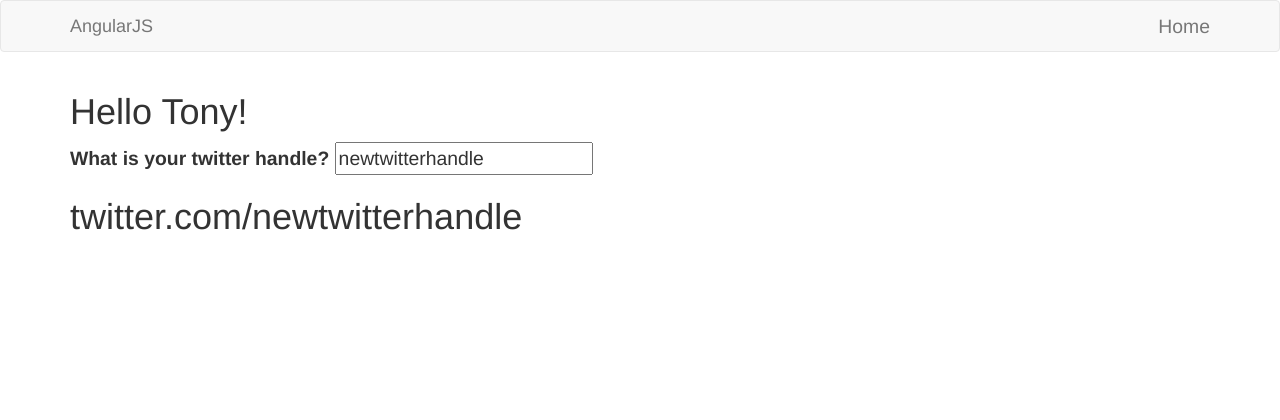
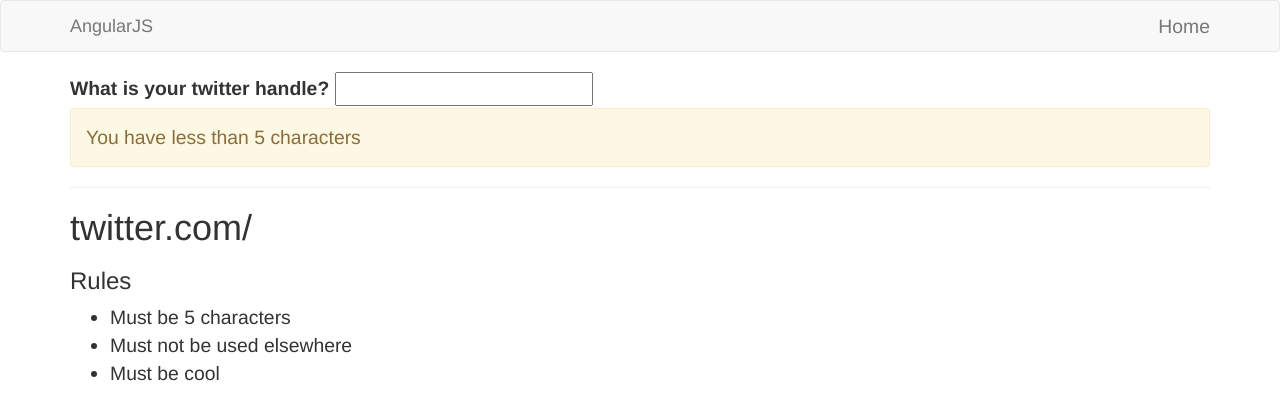
Before and after one commit to pavadaran/AngularJS-Udemy, a plain HTML site: page Snippets/index.htm in a window 1280 px wide. Drawn offline with nearby package versions, Linux system fonts and the light colour scheme.

Commit message:
Common Directives

```diff
--- a/Snippets/app.js
+++ b/Snippets/app.js
@@ -3,11 +3,6 @@ var angularApp = angular.module('angularApp', []);
 
 // CONTROLLERS
 angularApp.controller('mainController', ['$scope', '$filter', function($scope, $filter) {
-    $scope.name = 'Tony';
-
-    // $timeout(function() {
-    //     $scope.name = 'Everybody';
-    // }, 3000);
 
     $scope.handle = '';
 
@@ -15,16 +10,11 @@ angularApp.controller('mainController', ['$scope', '$filter', function($scope, $
         return $filter('lowercase')($scope.handle);
     }
 
-    $scope.$watch('handle', function(newValue, oldValue) {
-        console.info("Changed !");
-        console.log('Old: ' + oldValue);
-        console.log('New: ' + newValue);
-    });
+    $scope.characters = 5;
 
-    setTimeout(function() {
-        $scope.$apply(function() {
-            $scope.handle = 'newtwitterhandle';
-            console.log('Scope changed !');
-        })
-    }, 3000)
+    $scope.rules = [
+        { rulename: "Must be 5 characters" },
+        { rulename: "Must not be used elsewhere" },
+        { rulename: "Must be cool" }
+    ];
 }]);
--- a/Snippets/index.htm
+++ b/Snippets/index.htm
@@ -1,15 +1,16 @@
 <!DOCTYPE html>
 <html lang="en-us" ng-app="angularApp">
+
 <head>
     <title>Introduction to AngularJS</title>
     <meta http-equiv="X-UA-Compatible" content="IE=Edge">
     <meta charset="UTF-8">
 
     <!-- load bootstrap and fontawesome via CDN -->
-        <link rel="stylesheet" href="//netdna.bootstrapcdn.com/bootstrap/3.2.0/css/bootstrap.min.css" />
+    <link rel="stylesheet" href="https://netdna.bootstrapcdn.com/bootstrap/3.2.0/css/bootstrap.min.css" />
     <style>
-            html, body
-            {
+        html,
+        body {
             font-size: 1.1em;
         }
     </style>
@@ -18,6 +19,7 @@
     <script src="https://ajax.googleapis.com/ajax/libs/angularjs/1.8.2/angular.min.js"></script>
     <script src="app.js"></script>
 </head>
+
 <body>
 
     <header>
@@ -38,15 +40,37 @@
 
         <div ng-controller="mainController">
 
-                <h1>Hello {{name}}!</h1>
+            <div>
                 <label>What is your twitter handle?</label>
                 <input type="text" ng-model="handle" />
+            </div>
+
+            <div class="alert" ng-class="{'alert-warning': handle.length < characters,
+            'alert-danger': handle.length > characters}"
+                ng-hide="handle.length === characters">
+                <div ng-show="handle.length < characters">
+                    You have less than 5 characters
+                </div>
+                <div ng-show="handle.length > characters">
+                    You have more than 5 characters
+                </div>
+            </div>
+
+            <hr />
 
             <h1>twitter.com/{{lowercasehandle()}}</h1>
+
+            <h3>Rules</h3>
+            <ul>
+                <li ng-repeat="rule in rules">
+                    {{ rule.rulename }}
+                </li>
+            </ul>
 
         </div>
 
     </div>
 
 </body>
+
 </html>
```
Lines whose indentation alone changed are shown as unchanged.
